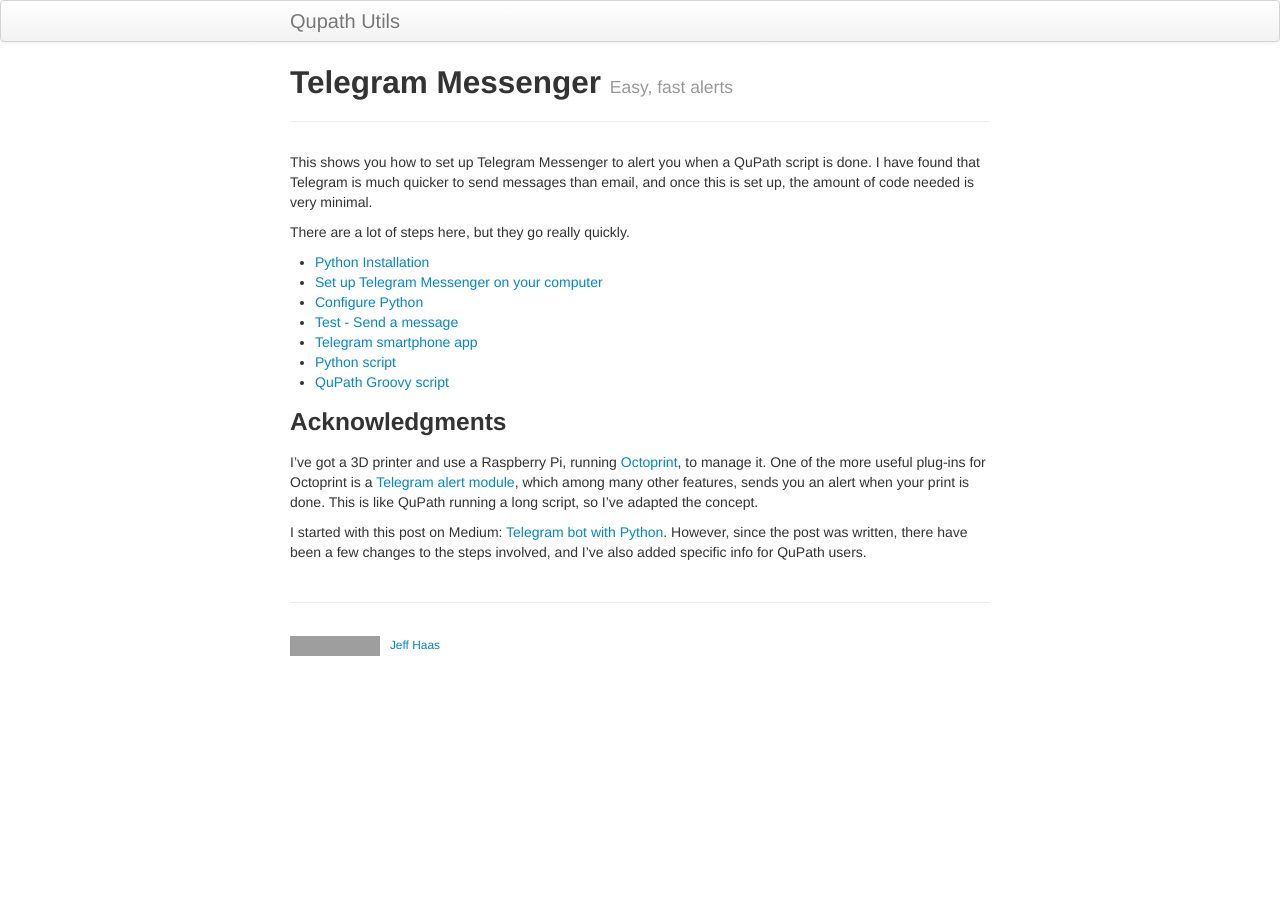
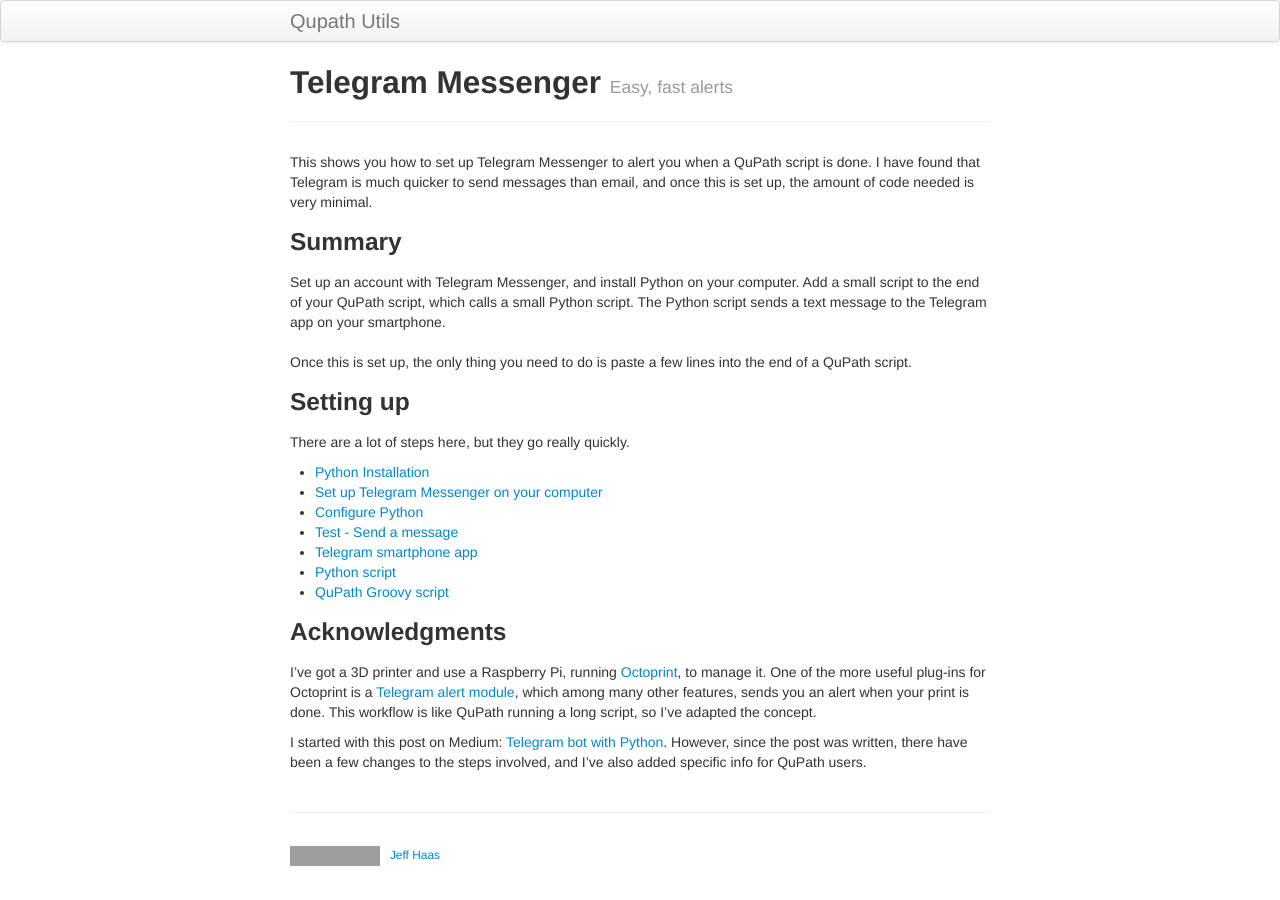
Before and after one commit to Jeff-Haas/qupath_utils, a Jekyll site: the page built from pages/telegram.md, in a window 1280 px wide. Built offline with Jekyll 4.4.1, drawn with Linux system fonts in a browser that asks for light colours; grey boxes are pictures that could not be loaded.

Commit message:
Update telegram.md

```diff
--- a/pages/telegram.md
+++ b/pages/telegram.md
@@ -7,6 +7,14 @@ description:
 
 This shows you how to set up Telegram Messenger to alert you when a QuPath script is done.  I have found that Telegram is much quicker to send messages than email, and once this is set up, the amount of code needed is very minimal.
 
+### Summary
+Set up an account with Telegram Messenger, and install Python on your computer.  Add a small script to the end of your QuPath script, which calls a small Python script.  The Python script sends a text message to the Telegram app on your smartphone.
+<br>
+<br>
+Once this is set up, the only thing you need to do is paste a few lines into the end of a QuPath script.
+<br>
+
+### Setting up
 There are a lot of steps here, but they go really quickly.
 
 - [Python Installation](python_install.html)
@@ -19,7 +27,7 @@ There are a lot of steps here, but they go really quickly.
 
 
 ### Acknowledgments<br>
-I've got a 3D printer and use a Raspberry Pi, running [Octoprint](https://octoprint.org/), to manage it.  One of the more useful plug-ins for Octoprint is a [Telegram alert module](https://github.com/fabianonline/OctoPrint-Telegram), which among many other features, sends you an alert when your print is done.  This is like QuPath running a long script, so I've adapted the concept.
+I've got a 3D printer and use a Raspberry Pi, running [Octoprint](https://octoprint.org/), to manage it.  One of the more useful plug-ins for Octoprint is a [Telegram alert module](https://github.com/fabianonline/OctoPrint-Telegram), which among many other features, sends you an alert when your print is done.  This workflow is like QuPath running a long script, so I've adapted the concept.
 
 I started with this post on Medium:
 [Telegram bot with Python](https://medium.com/@robertbracco1/how-to-write-a-telegram-bot-to-send-messages-with-python-bcdf45d0a580).
```
